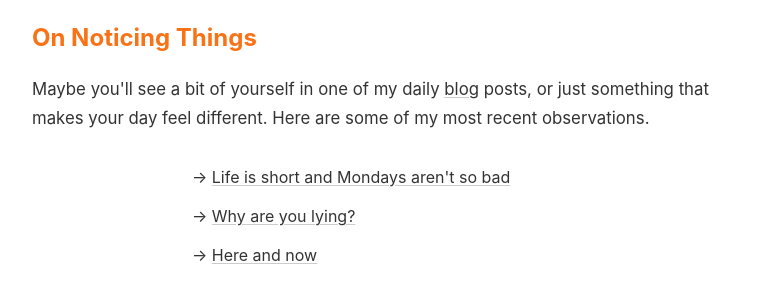
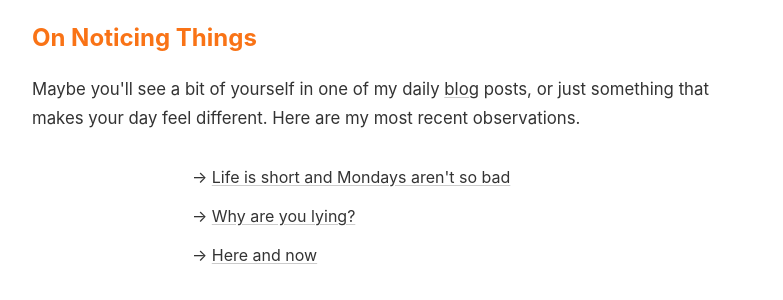
Before and after one commit to westleyovercash/westleyovercash.github.io, a Jekyll site: the page built from index.md, in a window 1280 px wide and 900 px high, scrolled down 569 px. Shown: the part 181-481 px from the top of the window, without its empty margins (248-1031 px from the left). Built offline with Jekyll 4.4.1, drawn with Linux system fonts in a browser that asks for light colours.

Commit message:
Update index.md

```diff
--- a/index.md
+++ b/index.md
@@ -21,7 +21,7 @@
 <hr style="border: none; border-top: 1px solid #e0e0e0; margin: 3rem 0;">
 
 <h2>On Noticing Things</h2>
-<p>Maybe you'll see a bit of yourself in one of my daily <a href="/blog">blog</a> posts, or just something that makes your day feel different. Here are some of my most recent observations.
+<p>Maybe you'll see a bit of yourself in one of my daily <a href="/blog">blog</a> posts, or just something that makes your day feel different. Here are my most recent observations.
 <ul style="list-style: none; padding: 0; margin: 2rem auto; max-width: 400px;">
 {% for post in site.posts limit:3 %}
   <li style="margin-bottom: 0.75rem; text-align: left;">→ <a href="{{ post.url }}">{{ post.title }}</a></li>
```
